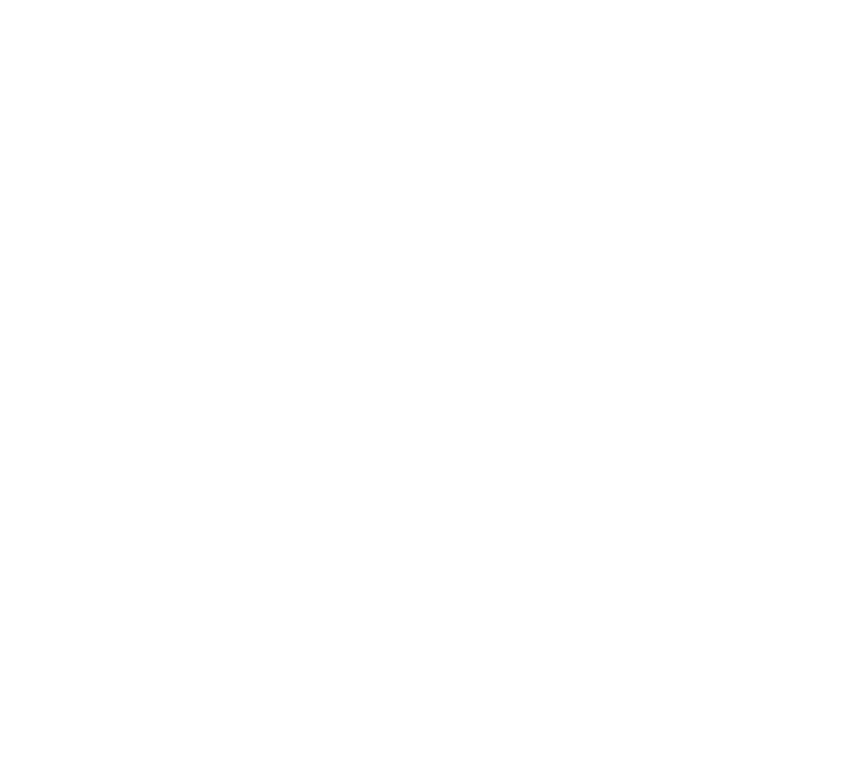
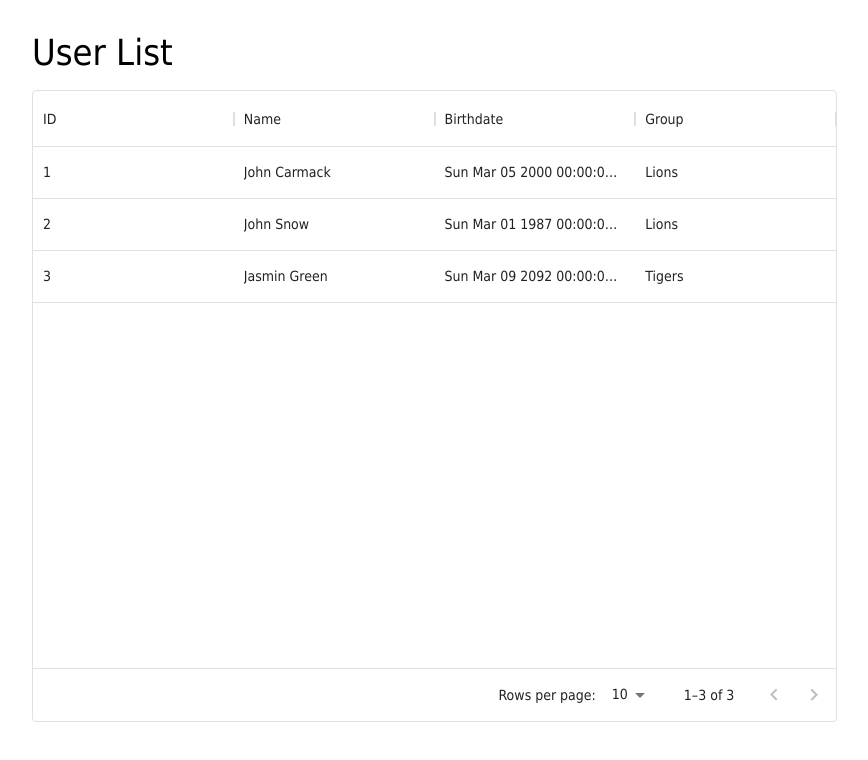
Before and after one commit to inanmadak/user-management-system, a React (Create React App) app: page / in a window 1280 px wide. Shown: the top 760 px of the page, without its empty margins (0-868 px from the left). Built offline with nearby package versions, Linux system fonts and the light colour scheme.

Commit message:
add users page, update routes & interfaces

```diff
--- /dev/null
+++ b/src/containers/User/List/UserTable.tsx
@@ -0,0 +1,9 @@
+import { FC } from 'react';
+
+import { UserInfo } from 'common/interface';
+import { AppTable } from 'components/Table';
+import { USER_TABLE_COLS } from './constants';
+
+export const UserTable: FC<{ rows: UserInfo[] }> = ({ rows }) => {
+  return <AppTable columns={USER_TABLE_COLS} rows={rows} />;
+};
--- /dev/null
+++ b/src/containers/User/List/constants.ts
@@ -0,0 +1,51 @@
+import { GridColDef } from '@mui/x-data-grid';
+
+import { UserInfo } from 'common/interface';
+
+export const MOCK_USERS: UserInfo[] = [
+  {
+    id: '1',
+    name: 'John Carmack',
+    birthdate: new Date(2000, 2, 5),
+    group: 'Lions',
+  },
+  {
+    id: '2',
+    name: 'John Snow',
+    birthdate: new Date(1987, 2, 1),
+    group: 'Lions',
+  },
+  {
+    id: '3',
+    name: 'Jasmin Green',
+    birthdate: new Date(2092, 2, 9),
+    group: 'Tigers',
+  },
+];
+
+export const USER_TABLE_COLS: GridColDef[] = [
+  {
+    field: 'id',
+    headerName: 'ID',
+    flex: 1,
+    width: 200,
+  },
+  {
+    field: 'name',
+    headerName: 'Name',
+    flex: 1,
+    width: 150,
+  },
+  {
+    field: 'birthdate',
+    headerName: 'Birthdate',
+    flex: 1,
+    width: 150,
+  },
+  {
+    field: 'group',
+    headerName: 'Group',
+    flex: 1,
+    width: 150,
+  },
+];
--- /dev/null
+++ b/src/containers/User/List/index.tsx
@@ -0,0 +1,18 @@
+import { Grid } from '@mui/material';
+
+import { PageTitle } from 'components/PageTitle/Component';
+import { MOCK_USERS } from './constants';
+import { UserTable } from './UserTable';
+
+export const UserList = () => {
+  return (
+    <Grid container spacing={2}>
+      <Grid item xs={12}>
+        <PageTitle title='User List' />
+      </Grid>
+      <Grid item xs={8}>
+        <UserTable rows={MOCK_USERS} />
+      </Grid>
+    </Grid>
+  );
+};
--- a/src/routing/paths.ts
+++ b/src/routing/paths.ts
@@ -1,3 +1,5 @@
 export const PATHS = {
   HOME: '/',
+  ADD_USER: '/users/add',
+  EDIT_USER: '/users/:id',
 };
```
Also changed, not shown: src/common/interface.ts (+7 -0 lines), src/containers/User/List/hooks.ts (added, +9 -0 lines), src/routing/routes.ts (+12 -1 lines).
